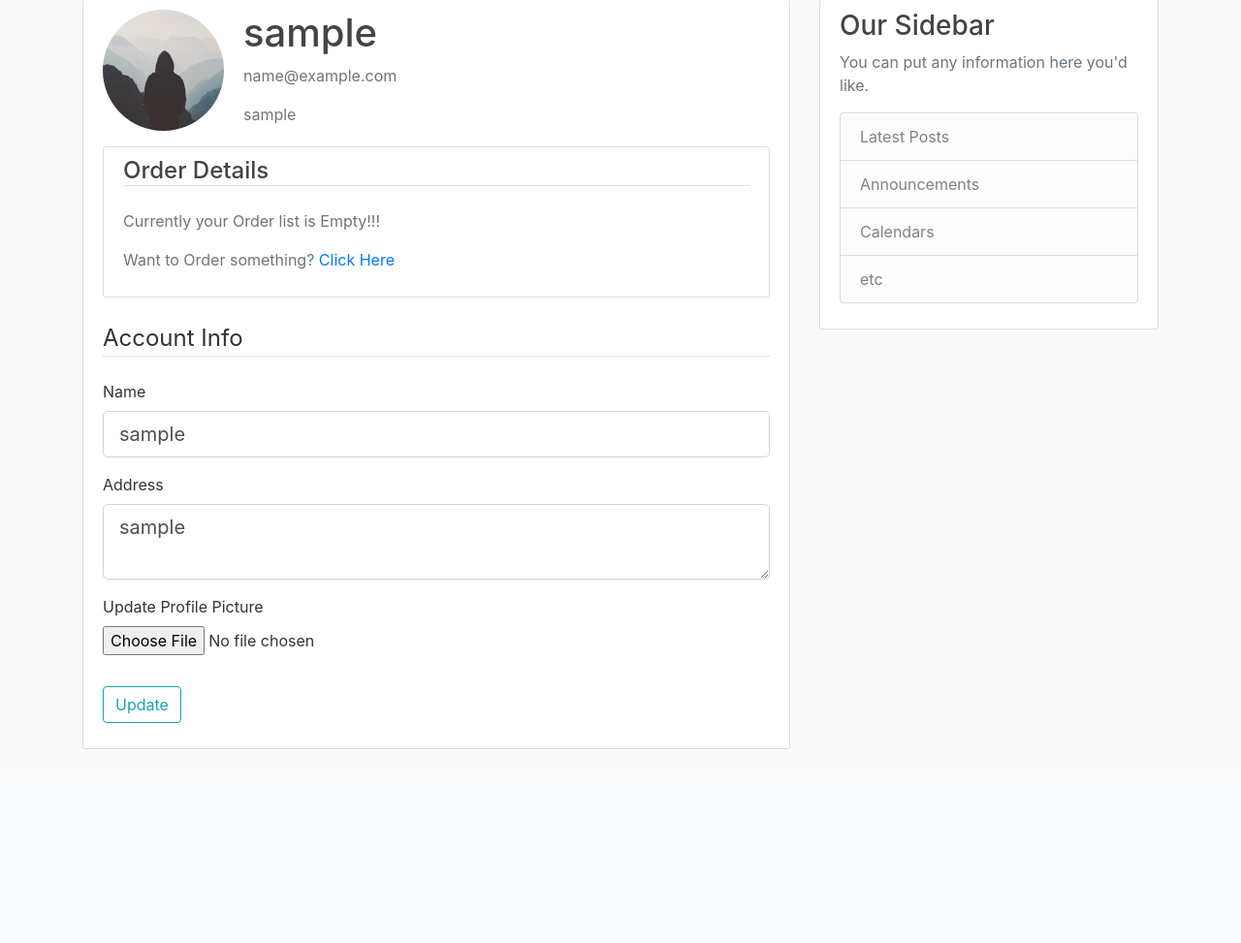
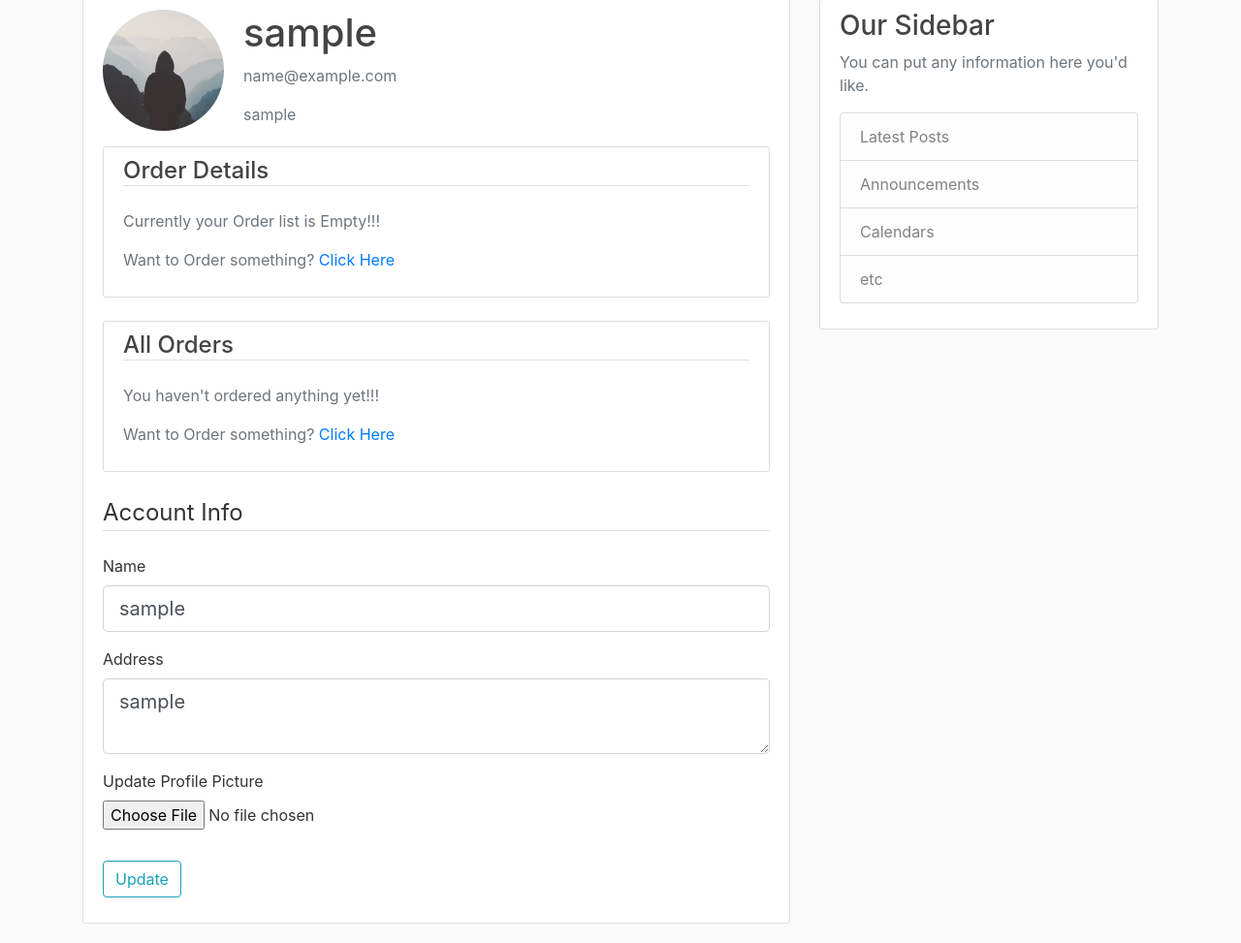
Before and after one commit to rahulmandal4551/OrderFood-website, a Flask app: page /account in a window 1280 px wide. Shown: the part 81-1054 px from the top of the page at 97% size. Before the commit the page ends 854 px from the top, so only its background shows below. Run offline with Flask 2, Linux system fonts and the light colour scheme; the visitor is signed in with stand-in values (Sample User, id 1); data comes from the database, SQL or seed files in the repository; data that the repository does not hold is empty; some libraries are stand-ins or nearby versions.

Commit message:
Added Order Confirmation functionality

```diff
--- a/orderfood/models.py
+++ b/orderfood/models.py
@@ -20,8 +20,8 @@ class User(db.Model, UserMixin):
     address = db.Column(db.Text, nullable= False)
     order_json = db.Column(db.Text, default=None)
     administrator_access = db.Column(db.Boolean, nullable= False, default= False)
-    past_orders = db.Column(db.Text, default=None)
     date_registered = db.Column(db.DateTime, nullable=False, default=datetime.utcnow)
+    all_orders = db.relationship('Orders', backref='ordered_by', lazy=True)
 
     def get_reset_token(self, expires_sec=1800):
         s = Serializer(app.config['SECRET_KEY'], expires_sec)
@@ -37,17 +37,31 @@ class User(db.Model, UserMixin):
         return User.query.get(user_id)
 
     def __repr__(self):
-        return f"User('{self.username}', '{self.email}', '{self.phone_no}', '{self.image_file}', '{self.address}')"
+        return f"User('{self.username}', '{self.email}', '{self.phone_no}', '{self.address}')"
 
 class Food_item(db.Model):
     id = db.Column(db.Integer, primary_key= True)
     title = db.Column(db.String(200), nullable= False)
-    details = db.Column(db.Text)
+    details = db.Column(db.Text, default=None)
     availability = db.Column(db.Integer, nullable= False, default= 0)
     price = db.Column(db.Float, nullable= False, default= 0.0)
 
     def __repr__(self):
         return f"Food Item('{self.title}', '{self.price}', '{self.availability}')"
+
+class Orders(db.Model):
+    id = db.Column(db.Integer, primary_key= True)
+    user_id = db.Column(db.Integer, db.ForeignKey('user.id'), nullable= False)
+    order_json = db.Column(db.Text, default=None)
+    order_details = db.Column(db.Text, default=None) # for complete overview of order like- name, address of user,
+                                                    #  quantity and details of food items, total price, delivery info
+    is_completed = db.Column(db.Boolean, nullable= False, default= False)
+    price = db.Column(db.Float, nullable= False, default= 0.0)
+    date_ordered = db.Column(db.DateTime, nullable=False, default=datetime.utcnow)
+    remarks = db.Column(db.Text, default=None)
+
+    def __repr__(self):
+        return f"Order('{self.order_json}','{self.user_id}', '{self.price}','{self.date_ordered}', '{self.is_completed}')"
 
 class Not_Verified_User(db.Model):
     id = db.Column(db.Integer, primary_key= True)
@@ -72,7 +86,7 @@ class Not_Verified_User(db.Model):
         return Not_Verified_User.query.get(user_id)
 
     def __repr__(self):
-        return f"Not_Verified_User('{self.username}', '{self.email}', '{self.phone_no}','{self.last_verification_email_time}', '{self.address}')"
+        return f"Not Verified User('{self.username}', '{self.email}', '{self.phone_no}','{self.last_verification_email_time}', '{self.address}')"
 
 # Views for Flask-Admin Panel
 class MyModelView(ModelView):
@@ -104,6 +118,16 @@ class Food_itemModelView(ModelView):
     def inaccessible_callback(self, name, **kwargs):
         return redirect(url_for('home'))
 
+class OrderModelView(ModelView):
+    column_display_pk = True
+    column_searchable_list = ('user_id', 'date_ordered', 'order_details')
+
+    def is_accessible(self):
+        return (current_user.is_authenticated and current_user.administrator_access)
+
+    def inaccessible_callback(self, name, **kwargs):
+        return redirect(url_for('home'))
+
 class NotificationsView(BaseView):
     def is_accessible(self):
         return (current_user.is_authenticated and current_user.administrator_access)
@@ -118,4 +142,5 @@ class NotificationsView(BaseView):
 admin.add_view(UserModelView(User, db.session))
 admin.add_view(Food_itemModelView(Food_item, db.session))
 admin.add_view(UserModelView(Not_Verified_User, db.session))
+admin.add_view(OrderModelView(Orders, db.session))
 admin.add_view(NotificationsView(name='Notifications', endpoint='notifs'))
--- a/orderfood/routes.py
+++ b/orderfood/routes.py
@@ -5,7 +5,7 @@ from datetime import datetime
 from PIL import Image
 from flask import render_template, jsonify, url_for, flash, redirect, request
 from orderfood import app, db, bcrypt, mail
-from orderfood.models import User, Food_item, Not_Verified_User
+from orderfood.models import User, Food_item, Not_Verified_User, Orders
 from orderfood.forms import RegistrationForm, LoginForm, UpdateAccountForm, RequestPasswordResetForm, ResetPasswordForm
 from flask_login import login_user, current_user, logout_user, login_required
 from flask_mail import Message
@@ -62,6 +62,20 @@ If yot did not made this request then simply ignore this email.
 '''
     mail.send(msg)
 
+# @app.route('/register', methods=['GET', 'POST'])
+# def register():
+#     if current_user.is_authenticated:
+#         return redirect(url_for('home'))
+#     form = RegistrationForm()
+#     if form.validate_on_submit():
+#         hashed_password = bcrypt.generate_password_hash(form.password.data).decode('utf-8')
+#         user = User(username=form.username.data, email=form.email.data, password=hashed_password, address=form.address.data, phone_no=form.phone_no.data, date_registered=datetime.utcnow())
+#         db.session.add(user)
+#         db.session.commit()
+#         flash("Account created for {} ! You are now able to Log in".format(form.username.data), 'success')
+#         return redirect(url_for('login'))
+#     return render_template('register.html', form= form, title= 'Register')
+
 @app.route('/register', methods=['GET', 'POST'])
 def register():
     if current_user.is_authenticated:
@@ -69,27 +83,13 @@ def register():
     form = RegistrationForm()
     if form.validate_on_submit():
         hashed_password = bcrypt.generate_password_hash(form.password.data).decode('utf-8')
-        user = User(username=form.username.data, email=form.email.data, password=hashed_password, address=form.address.data, phone_no=form.phone_no.data, date_registered=datetime.utcnow())
-        db.session.add(user)
+        NVuser = Not_Verified_User(username=form.username.data, email=form.email.data, password=hashed_password, address=form.address.data, phone_no=form.phone_no.data, last_verification_email_time=datetime.utcnow())
+        db.session.add(NVuser)
         db.session.commit()
-        flash("Account created for {} ! You are now able to Log in".format(form.username.data), 'success')
+        send_verification_email(NVuser)
+        flash("An email has been sent with instructions to activate your Account.", 'info')
         return redirect(url_for('login'))
     return render_template('register.html', form= form, title= 'Register')
-
-# @app.route('/register', methods=['GET', 'POST'])
-# def register():
-#     if current_user.is_authenticated:
-#         return redirect(url_for('home'))
-#     form = RegistrationForm()
-#     if form.validate_on_submit():
-#         hashed_password = bcrypt.generate_password_hash(form.password.data).decode('utf-8')
-#         NVuser = Not_Verified_User(username=form.username.data, email=form.email.data, password=hashed_password, address=form.address.data, phone_no=form.phone_no.data, last_verification_email_time=datetime.utcnow())
-#         db.session.add(NVuser)
-#         db.session.commit()
-#         send_verification_email(NVuser)
-#         flash("An email has been sent with instructions to activate your Account.", 'info')
-#         return redirect(url_for('login'))
-#     return render_template('register.html', form= form, title= 'Register')
 
 @app.route("/verify_email/<token>")
 def verify_email(token):
@@ -171,8 +171,15 @@ def account():
             ordered_item_dict = json.loads(current_user.order_json)
         except:
             pass
+
+        price = None
+        if ordered_item_dict:
+            price = 0.0
+            for key, val in ordered_item_dict.items():
+                price += Food_item.query.get(int(key)).price * val
+
     image_file = url_for('static', filename= f"profile_pics/{current_user.image_file}")
-    return render_template('account.html', title='Account', image_file=image_file, form=form, ordered_item_dict=ordered_item_dict, food_items=Food_item.query.all())
+    return render_template('account.html', title='Account', image_file=image_file, form=form, ordered_item_dict=ordered_item_dict, price=price, food_items=Food_item.query.all(), all_orders=current_user.all_orders)
 
 def send_reset_password_email(user):
     token = user.get_reset_token()
@@ -217,3 +224,45 @@ def reset_password(token):
         flash("Your password has been updated! You are now able to Log in", 'success')
         return redirect(url_for('login'))
     return render_template('reset_password.html', title="Reset Password", form=form)
+
+@app.route('/payment_options')
+@login_required
+def payment_options():
+    ordered_item_dict = None
+    try:
+        ordered_item_dict = json.loads(current_user.order_json)
+    except:
+        pass
+    total_price = None
+    if ordered_item_dict:
+        total_price = 0.0
+        for key, val in ordered_item_dict.items():
+            total_price += Food_item.query.get(int(key)).price * val
+        return render_template('payment_options.html', title='Payment',food_items=Food_item.query.all(), ordered_item_dict=ordered_item_dict, price=total_price)
+    else:
+        return redirect(url_for('home'))
+
+@app.route('/order_confirmed')
+@login_required
+def order_confirmed():
+    ordered_item_dict = None
+    try:
+        ordered_item_dict = json.loads(current_user.order_json)
+    except:
+        pass
+    total_price = None
+    if ordered_item_dict:
+        total_price = 0.0
+        order_details = ""
+        for key, val in ordered_item_dict.items():
+            total_price += Food_item.query.get(int(key)).price * val
+            order_details += f'{Food_item.query.get(int(key)).title} : {val} \n'
+        order_details += f'Total Price: ₹ {total_price} \n'
+
+        new_order = Orders(user_id=current_user.id, order_json= current_user.order_json, order_details=order_details, price=total_price)
+        db.session.add(new_order)
+        current_user.order_json = None
+        db.session.commit()
+        return render_template('order_confirmed.html', title='Order Confirmed', price=total_price)
+    else:
+        return redirect(url_for('home'))
--- a/orderfood/templates/account.html
+++ b/orderfood/templates/account.html
@@ -1,4 +1,23 @@
 {% extends "layout.html" %}
+{% block jscontent %}
+<style>
+    table {
+      font-family: arial, sans-serif;
+      border-collapse: collapse;
+      width: 100%;
+    }
+
+    td, th {
+      border: 1px solid #dddddd;
+      text-align: left;
+      padding: 8px;
+    }
+
+    tr:nth-child(even) {
+      background-color: #f2f2f2;
+    }
+</style>
+{% endblock%}
 {% block content %}
     <div class="content-section">
         <div class="media">
@@ -13,13 +32,37 @@
         <div class="content-section mb-4">
             <h4 class="border-bottom mb-4">Order Details</h4>
             {% if ordered_item_dict %}
+                <p><b>Total Price: </b>{{ price }}</p>
                 {% for key, val in ordered_item_dict.items() %}
                     <p><b>{{ food_items[(key|int)-1].title }} :</b> {{ val }} </p>
                 {% endfor %}
                 <p class="text-secondary">Want to modify your Order? <a href="{{ url_for('home') }}">Click Here</a> </p>
-                <input class="btn btn-outline-info" type="button" value="Confirm Order" >
+                <a href="{{ url_for('payment_options') }}" class="btn btn-outline-info"> Go for Payment</a>
             {% else %}
                 <p class="text-secondary">Currently your Order list is Empty!!! </p>
+                <p class="text-secondary">Want to Order something? <a href="{{ url_for('home') }}">Click Here</a> </p>
+            {% endif %}
+        </div>
+
+        <div class="content-section mb-4">
+            <h4 class="border-bottom mb-4">All Orders</h4>
+            {% if all_orders %}
+                <table>
+                    <tr>
+                        <th>Order Time</th>
+                        <th>Ordered Items</th>
+                        <th>Price</th>
+                    </tr>
+                    {% for i in all_orders %}
+                    <tr>
+                        <td>{{ i.date_ordered }}</td>
+                        <td>{{ i.order_details }}</td>
+                        <td><span> ₹{{ i.price }}</span></td>
+                    </tr>
+                {% endfor %}
+                </table>
+            {% else %}
+                <p class="text-secondary">You haven't ordered anything yet!!! </p>
                 <p class="text-secondary">Want to Order something? <a href="{{ url_for('home') }}">Click Here</a> </p>
             {% endif %}
         </div>
```
Also changed, not shown: orderfood/templates/order_confirmed.html (added, +11 -0 lines), orderfood/templates/payment_options.html (added, +18 -0 lines).
